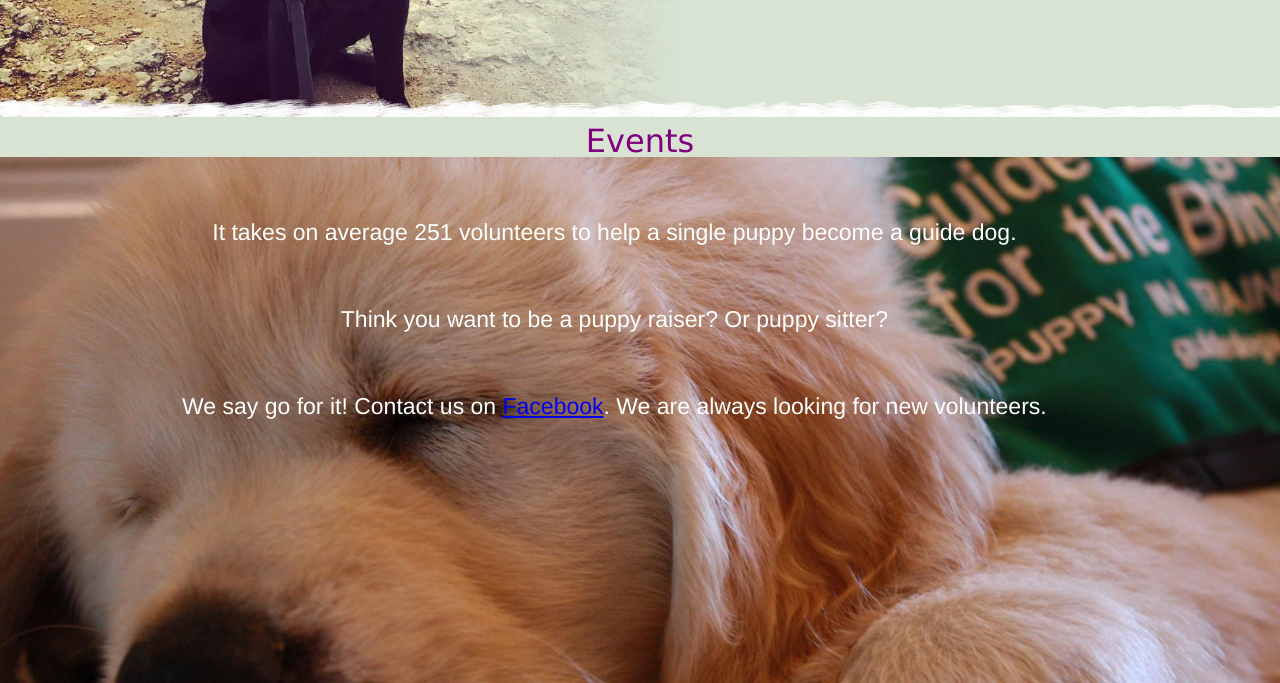
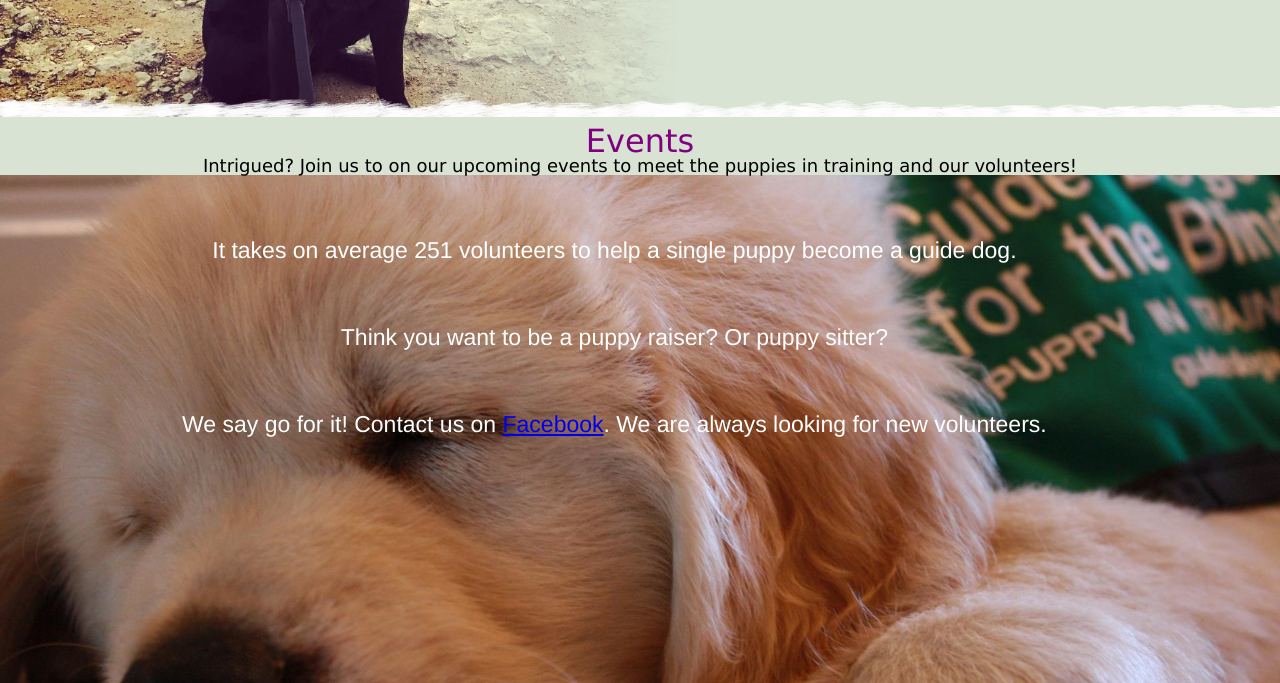
Before and after one commit to cshunger/AustinGuideDogs, a website: page app/index.html in a window 1280 px wide. Shown: the part 1473-2156 px from the top of the page. Drawn offline with Linux system fonts and the light colour scheme; no server answers.

```diff
--- a/app/index.html
+++ b/app/index.html
@@ -47,6 +47,7 @@
 
         <section id="events" class="events">
             <h2>Events</h2>
+            <p class="event_text">Intrigued? Join us to on our upcoming events to meet the puppies in training and our volunteers!</p>
             <p class="no_events" id="no_events">No upcoming events.</p>
         </section>
 
--- a/app/stylesheets/main.css
+++ b/app/stylesheets/main.css
@@ -382,6 +382,11 @@
     box-shadow: 0px 0px 10px #888888;
 }
 
+.event_text {
+  font-size: 18px;
+  color: black;
+}
+
 /***********************************/
 /*          Involved                */
 /***********************************/
```
